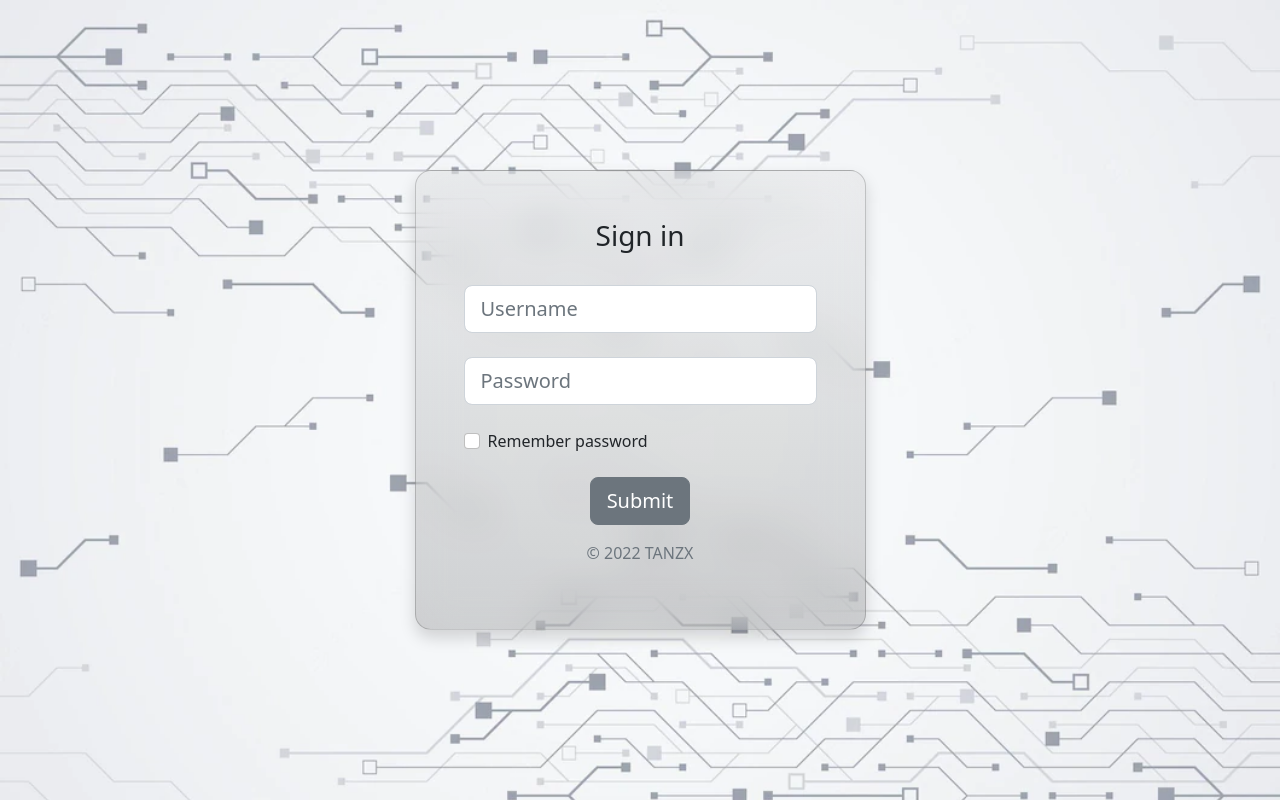
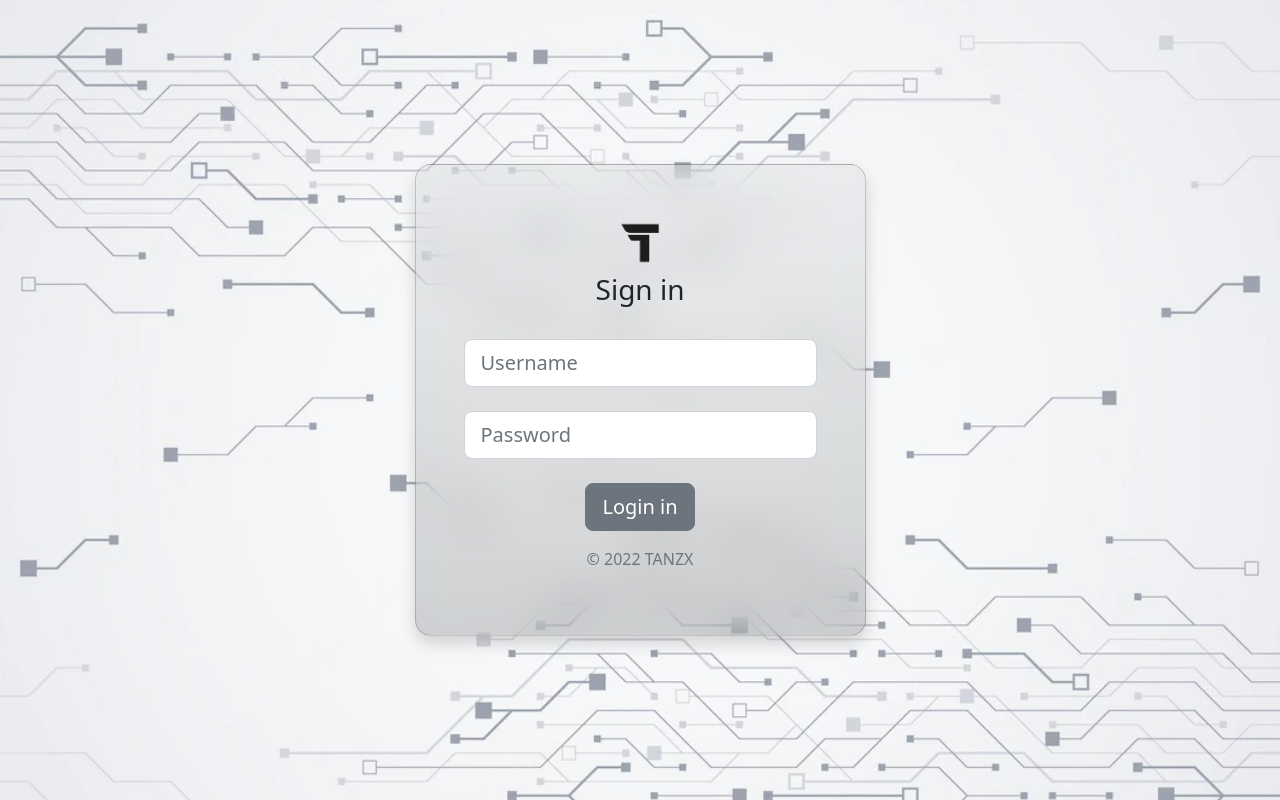
Before and after one commit to tanzhenxun/tanzhenxun.github.io, a PHP site: page /login.php in a window 1280 px wide. Run offline with PHP 8.4, Linux system fonts and the light colour scheme; some libraries are stand-ins or nearby versions.

Commit message:
Add logo and correct the syntax error

```diff
--- a/project/login.php
+++ b/project/login.php
@@ -26,7 +26,7 @@
                     <form action="<?php echo $_SERVER["PHP_SELF"]; ?>" method="POST">
                         <div class="card shadow-2-strong shadow" style="border-radius: 1rem;">
                             <div class="card-body p-5 text-center">
-
+                                <a href="home.php"><img src="images/tanzxlogo.png" alt="Tanzx Logo" class="logo al"></a>
                                 <h3 class="mb-3">Sign in</h3>
                                 <?php
 
@@ -65,7 +65,7 @@
                                             $num_pass = $stmt_pass->rowCount();
 
                                             if ($num_pass > 0) {
-                                                while ($row = $stmt->fetch(PDO::FETCH_ASSOC)) {
+                                                while ($row = $stmt_pass->fetch(PDO::FETCH_ASSOC)) {
                                                     extract($row);
                                                     $account_status = $row['account_status'];
                                                     if ($account_status === "active") {
@@ -92,16 +92,9 @@
                                     <input type="password" id="typePasswordX-2" name="password" class="form-control form-control-lg" placeholder="Password" />
                                 </div>
 
-                                <!-- Checkbox -->
-                                <div class="form-check d-flex justify-content-start mb-4">
-                                    <input class="form-check-input me-2" type="checkbox" value="" id="form1Example3" />
-                                    <label class="form-check-label" for="form1Example3"> Remember password </label>
-                                </div>
-
-                                <button type="submit" class="btn btn-secondary btn-lg btn-block">Submit</button>
+                                <button type="submit" class="btn btn-secondary btn-lg btn-block">Login in</button>
 
                                 <p class="mt-3 mb-3 text-muted">&copy; 2022 TANZX</p>
-
                             </div>
                         </div>
                     </form>
```
